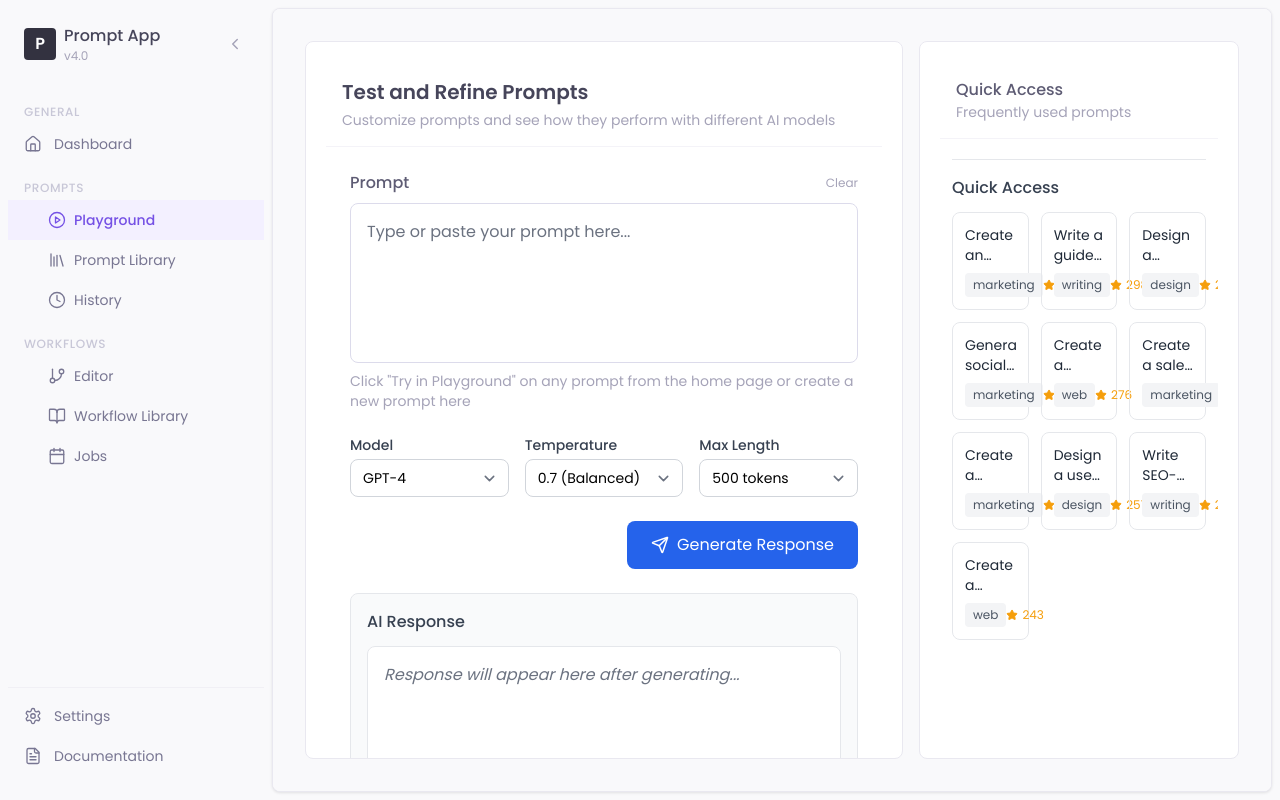
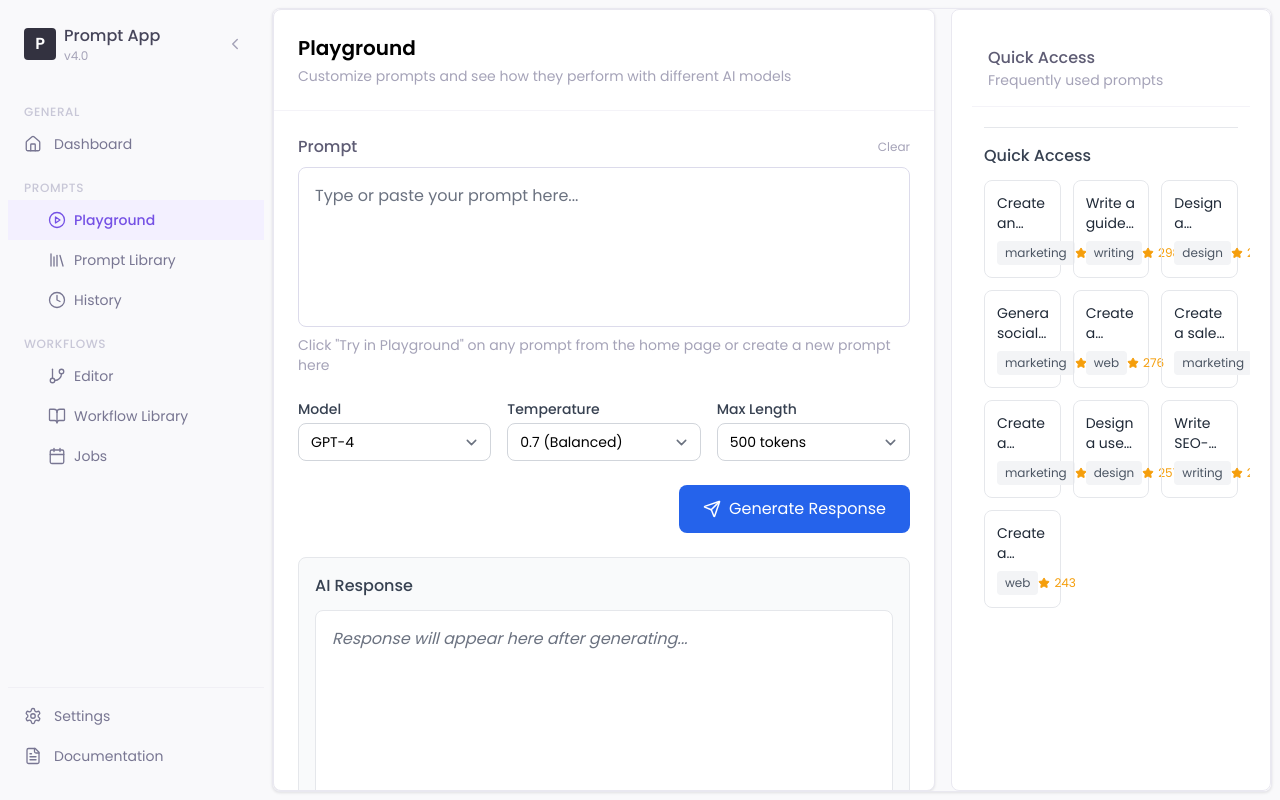
Before and after one commit to microize/prompt-workflow-app, a React (Create React App) app: page / in a window 1280 px wide. Both pictures are taken after a click on the button "Playground". Built offline with nearby package versions, Linux system fonts and the light colour scheme.

Commit message:
refactor: update headings for consistency and improve layout in HomePage, PlaygroundPage, and PromptLibraryPage

```diff
--- a/src/pages/HomePage.js
+++ b/src/pages/HomePage.js
@@ -43,9 +43,7 @@ const HomePage = () => {
     <div className="p-8 min-h-screen">
       {/* Header with welcome message and action buttons */}
       <div className="flex justify-between items-center mb-8">
-        <h1 className="text-2xl font-medium text-neutral-800">
-          Welcome, {username}
-        </h1>
+      <h2 className="text-xl font-semibold">Welcome, {username}</h2>
 
         <div className="flex gap-4">
           <button
--- a/src/pages/PlaygroundPage.js
+++ b/src/pages/PlaygroundPage.js
@@ -17,12 +17,12 @@ const PlaygroundPage = () => {
   }, [selectedPrompt, playgroundInput, setPlaygroundInput]);
 
   return (
-    <div className="p-8 h-full flex animate-fade-in bg-neutral-50">
-      {/* Main content area - left side */}
-      <div className="flex-1 pr-4">
-        <Card className="overflow-hidden h-full">
-          <div className="p-4 border-b border-neutral-100">
-            <h2 className="text-xl font-semibold text-neutral-800">Test and Refine Prompts</h2>
+    <div className="p-0 h-full bg-neutral-50 flex">
+      {/* Main Content */}
+      <div className="flex-1 bg-white rounded-lg border border-neutral-200 overflow-hidden h-full">
+        {/* Header - Removed gap between heading and content */}
+        <div className="p-6 border-b border-neutral-100">
+          <h2 className="text-xl font-semibold">Playground</h2>
           <p className="text-sm text-neutral-500 mt-1">
             Customize prompts and see how they perform with different AI models
           </p>
@@ -41,11 +41,10 @@ const PlaygroundPage = () => {
           {/* Response Area */}
           <ResponseArea />
         </div>
-        </Card>
       </div>
 
       {/* Quick Access - right side */}
-      <div className="w-80">
+      <div className="w-80 ml-4">
         <Card className="h-full">
           <div className="p-4 border-b border-neutral-100">
             <h2 className="font-medium text-neutral-700">Quick Access</h2>
--- a/src/pages/PromptLibraryPage.js
+++ b/src/pages/PromptLibraryPage.js
@@ -203,10 +203,11 @@ const PromptLibraryPage = () => {
   };
 
   return (
-    <div className="p-8 bg-neutral-50 min-h-screen">
-      <div className="bg-white rounded-lg border border-neutral-200 p-6">
-        <div className="flex justify-between items-center mb-6">
-          <h1 className="text-2xl font-bold text-neutral-800">Prompt Library</h1>
+    <div className="p-0 h-full bg-neutral-50">
+      <div className="bg-white rounded-lg border border-neutral-200 overflow-hidden h-full">
+        {/* Header - Removed gap between heading and content */}
+        <div className="p-6 border-b border-neutral-100">
+          <h2 className="text-xl font-semibold">Prompt Library</h2>
 
           <div className="flex items-center gap-3">
             <Button
```
Lines whose indentation alone changed are shown as unchanged.
